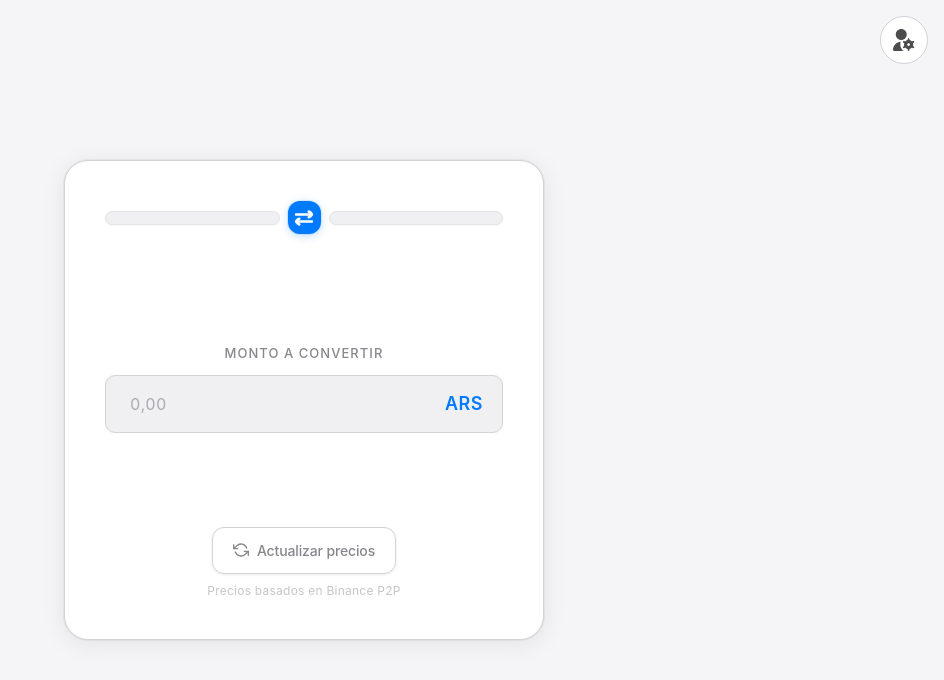
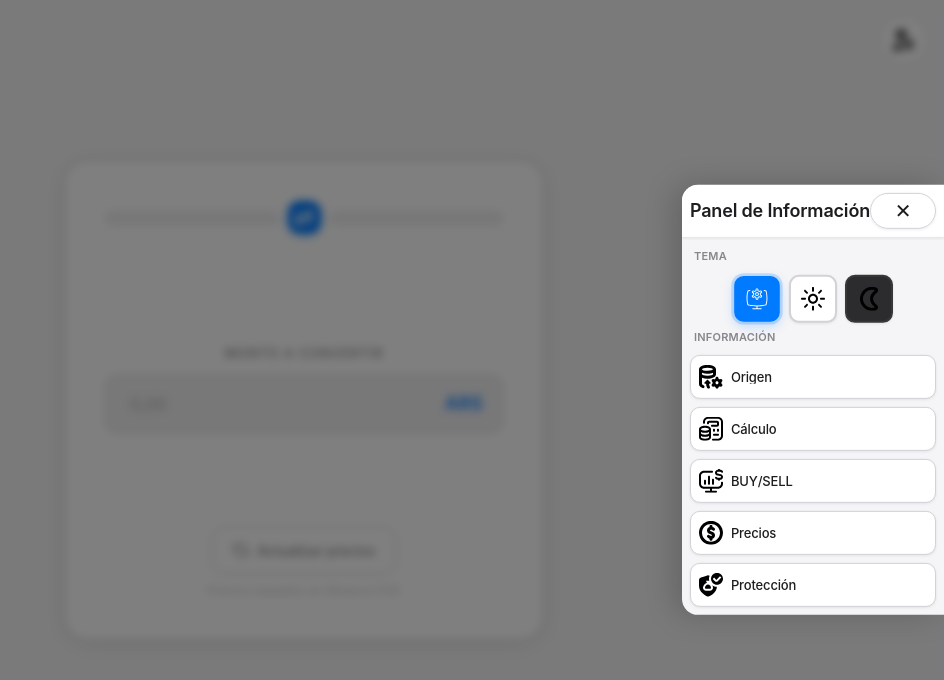
Before and after one commit to limberalvaradocisnerosar-cmd/wedp2pconvertir, a website: page frontend/index.html in a window 1280 px wide. Both pictures are taken after a click on the button 1240 px from the left and 40 px from the top of the page. Shown: the whole page, without its empty margins (336-1280 px from the left). Drawn offline with Linux system fonts and the light colour scheme; no server answers.

Commit message:
cambias sitaxis

```diff
--- a/frontend/index.html
+++ b/frontend/index.html
@@ -196,12 +196,16 @@
             }
 
             // Inicializar sistema de temas desde módulo compartido
-            const themeModule = await import('/frontend/ui/theme.js');
-            const { applyTheme, initThemeSystem } = themeModule;
-
-            // Aplicar tema inicial si existe
-            const savedTheme = localStorage.getItem('theme') || 'auto';
-            applyTheme(savedTheme);
+            // Usar import() sin await para no romper el script (este archivo no es type="module")
+            let initThemeSystemFn = null;
+            import('/frontend/ui/theme.js')
+                .then(({ applyTheme, initThemeSystem }) => {
+                    initThemeSystemFn = initThemeSystem;
+                    // Aplicar tema inicial si existe
+                    const savedTheme = localStorage.getItem('theme') || 'auto';
+                    applyTheme(savedTheme);
+                })
+                .catch(err => console.error('Error cargando theme module:', err));
 
 
             // Cargar contenido del panel desde HTML
@@ -218,7 +222,14 @@
                     panelBody.innerHTML = html;
 
                     // Inicializar sistema de temas después de cargar el HTML
-                    initThemeSystem();
+                    if (typeof initThemeSystemFn === 'function') {
+                        // Pasar el root (panelBody) para inicializar solo dentro del panel
+                        initThemeSystemFn(panelBody);
+                    } else {
+                        // Fallback: cargar el módulo si por alguna razón aún no está cargado
+                        const themeMod = await import('/frontend/ui/theme.js');
+                        themeMod.initThemeSystem(panelBody);
+                    }
 
                     // Inicializar botones del panel y popups
                     const { initPanelButtons } = await import('/frontend/ui/panel-popups.js');
```
